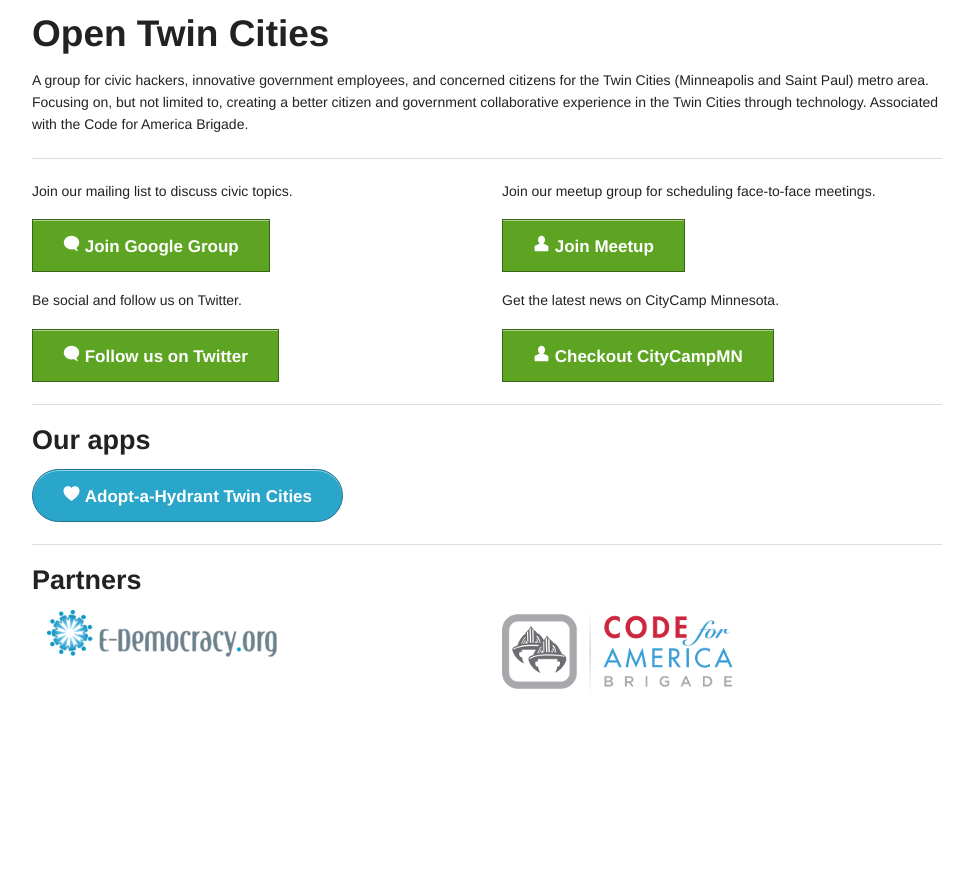
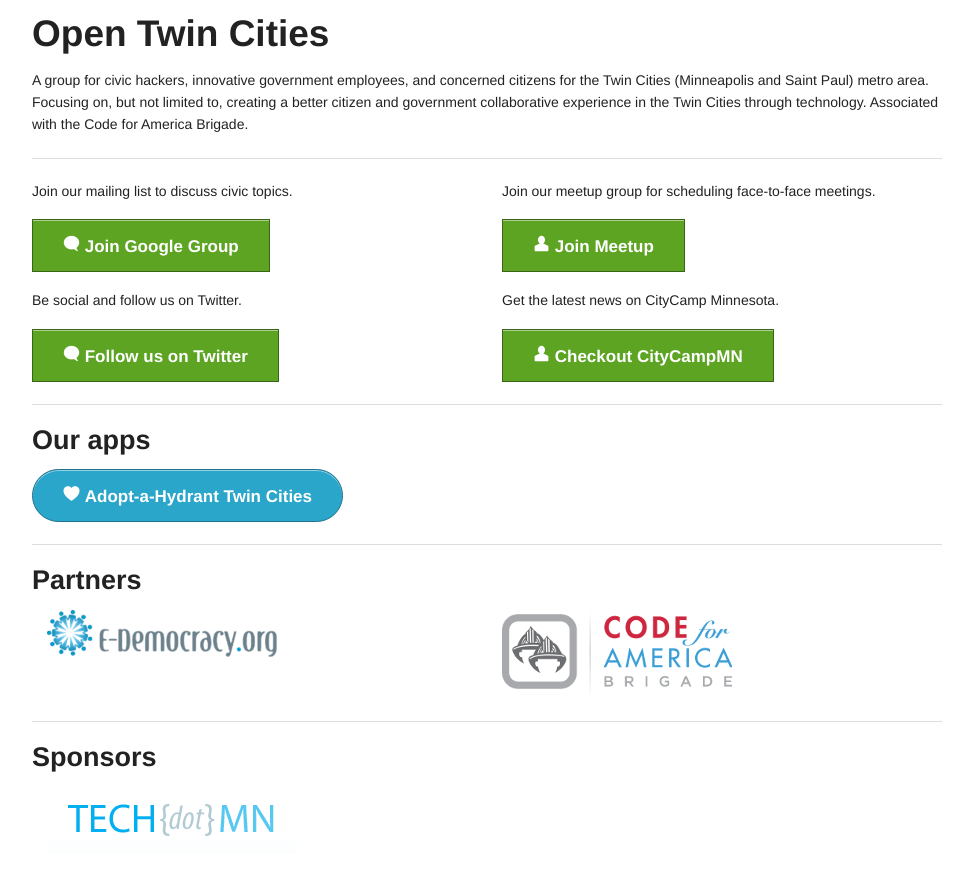
Before and after one commit to OpenTwinCities/opentwincities.github.com, a Jekyll site: the page built from index.html, in a window 1280 px wide. Shown: the top 875 px of the page, without its empty margins (153-1122 px from the left). Built offline with Jekyll 4.4.1, drawn with Linux system fonts in a browser that asks for light colours; nearby versions of some CDN libraries.

Commit message:
Added Tech.MN as a Sponsor

```diff
--- a/index.html
+++ b/index.html
@@ -61,3 +61,16 @@
       </div>
     </div>
   </div>
+   <div class="row">
+    <div class="twelve columns">
+      <hr />
+      <h3>Sponsors</h3>
+      <div class="logos">
+        <div class="six columns">
+          <a href="http://tech.mn/" target="_blank"><img src="/images/TechDotMnLogo.png"></a>
+        </div>
+        <!--<div class="six columns">
+        </div>-->
+      </div>
+    </div>
+  </div>
```
Also changed, not shown: images/TechDotMnLogo.png (added).
